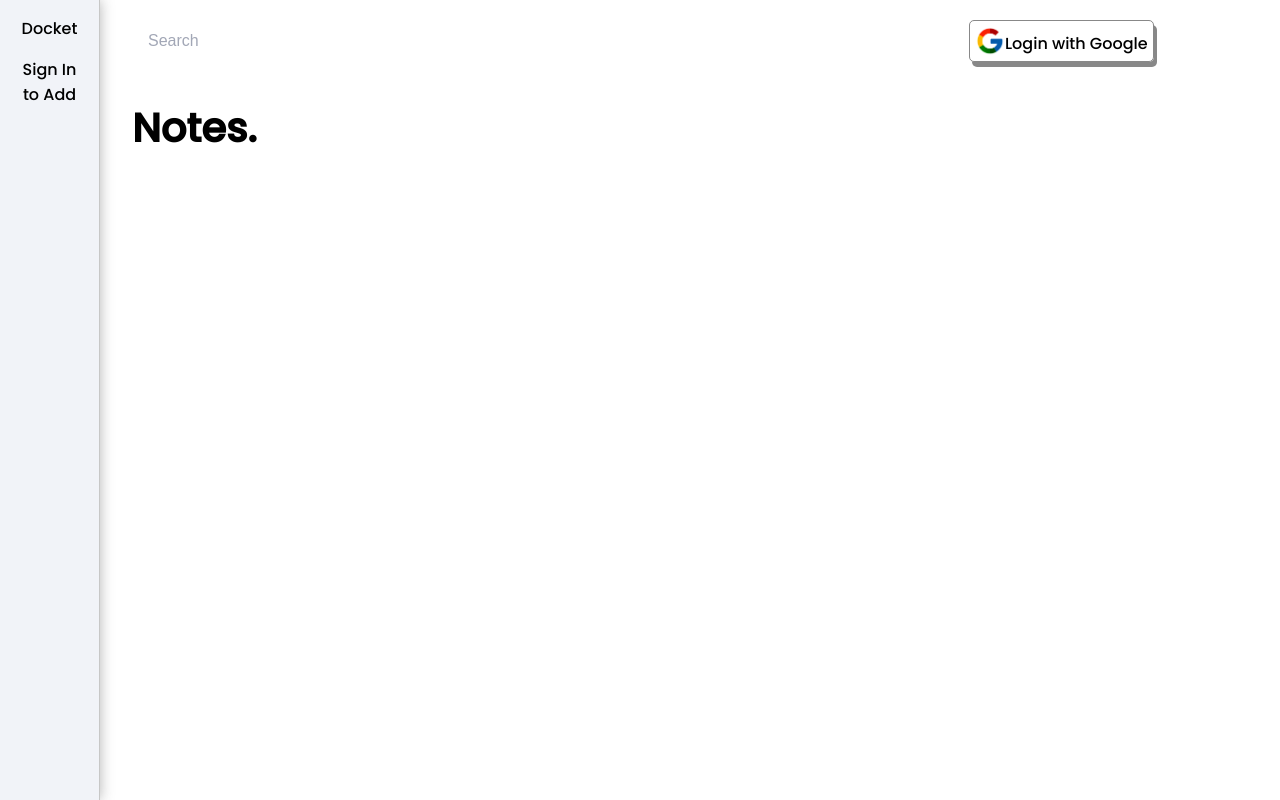
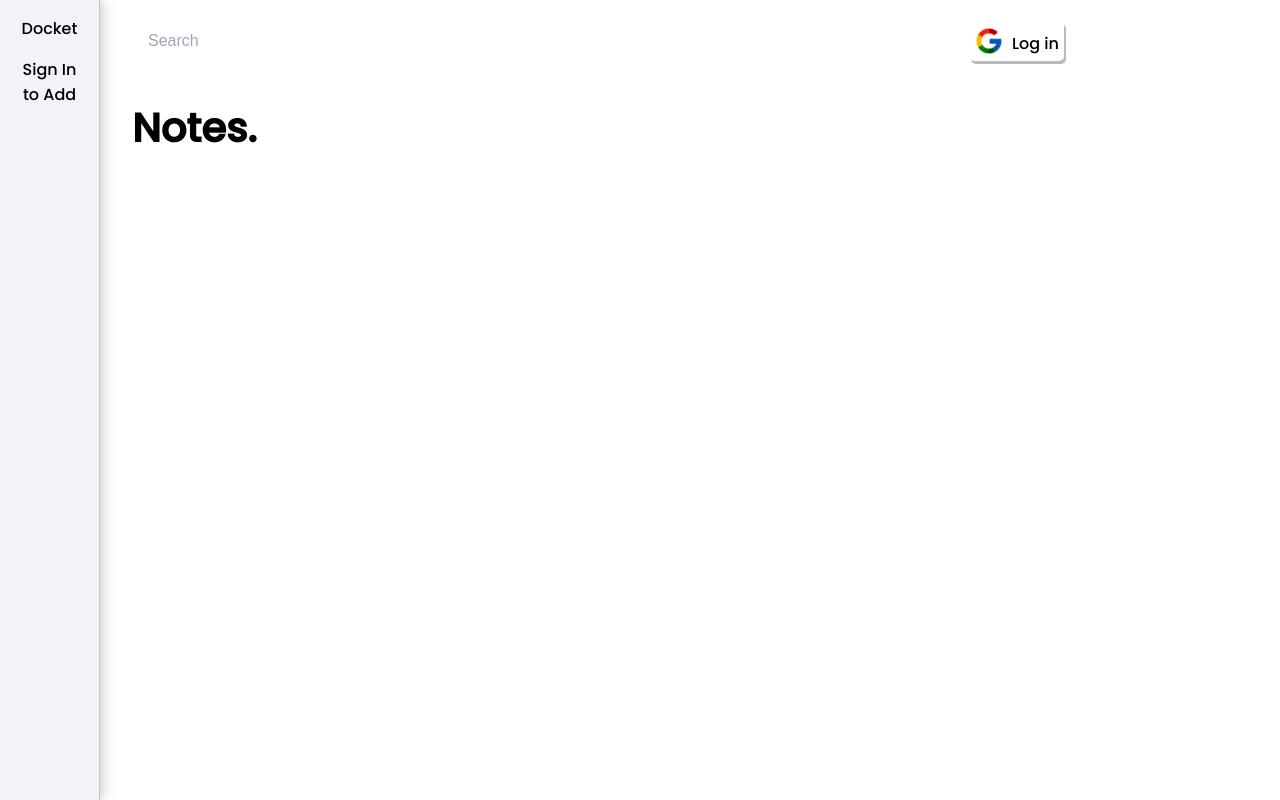
Before and after one commit to Dharmik48/notes-react-firebase-v2.0, a React (Create React App) app: page / in a window 1280 px wide. Built offline with nearby package versions, Linux system fonts and the light colour scheme; some icons are missing.

Commit message:
styled Login/Logout button

```diff
--- a/src/components/Account.js
+++ b/src/components/Account.js
@@ -24,14 +24,15 @@ const Account = ({ user, setUser, setNotes, setCreateNote, setSearchTerm }) => {
 				<img src={user.photoURL} alt="avatar" />
 			</div>
 			<p className="user-name">{user.displayName}</p>
-			<p style={{ marginLeft: '2.5em' }} onClick={signout}>
-				Sign Out
+			<p style={{ cursor: 'pointer', display: "flex", boxShadow:"2px 3px #bcb9b9", borderRadius: "5px", padding: "5px"}} onClick={signout}>
+			<img style={{height: "30px", marginRight: "8px"}} className='googleIcon' src={icon} alt='icon' />
+			<span style={{marginTop: "5px"}}>Log out</span>
 			</p>
 		</div>
 	) : (
-		<p onClick={perfromLogin} style={{ cursor: 'pointer', display: "flex", boxShadow:"3px 5px #888888", borderRadius: "5px", border: "0.2px solid #888888", padding: "5px"}}>
-			<img style={{height: "30px"}} className='googleIcon' src={icon} alt='icon' />
-			<span style={{marginTop: "5px"}}>Login with Google</span>
+		<p onClick={perfromLogin} style={{ cursor: 'pointer', display: "flex", boxShadow:"2px 3px #bcb9b9", borderRadius: "5px", padding: "5px"}}>
+			<img style={{height: "30px", marginRight: "8px"}} className='googleIcon' src={icon} alt='icon' />
+			<span style={{marginTop: "5px"}}>Log in</span>
 		</p>
 	)
 }
```
